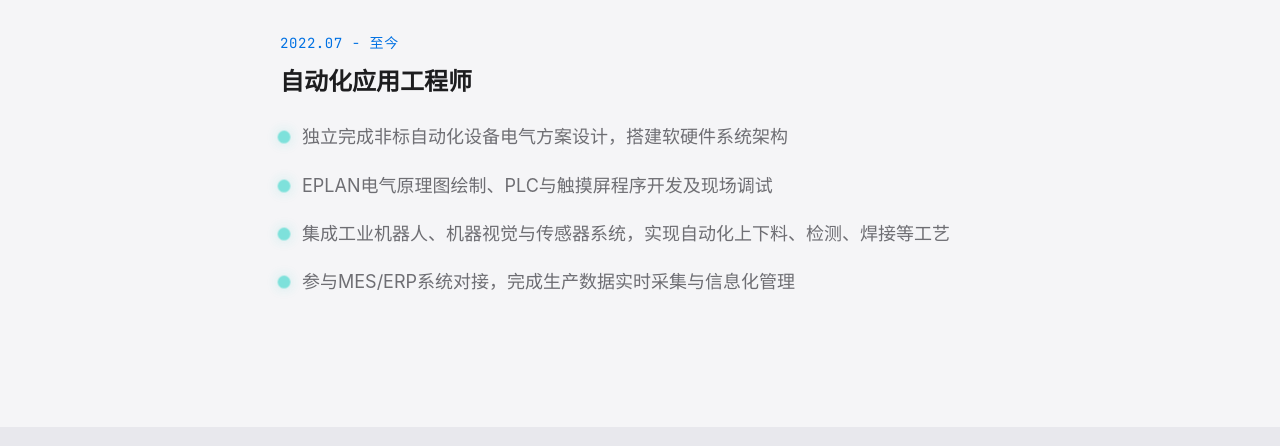
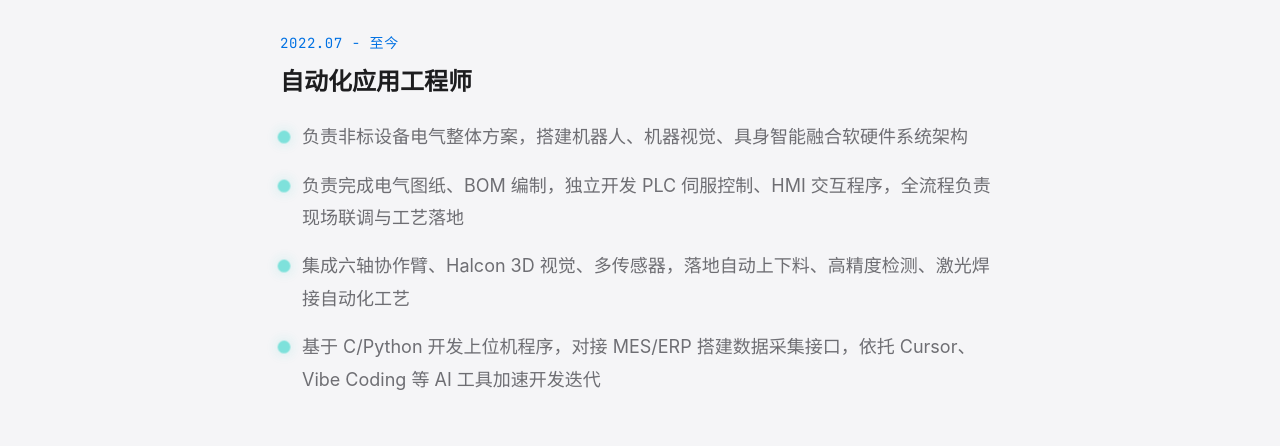
Before and after one commit to dw1998git/OWNER, a Vue app: page / in a window 1280 px wide. Shown: the part 1260-1706 px from the top of the page. Built offline with nearby package versions, Linux system fonts and the light colour scheme.

Commit message:
feat: update work experience descriptions

```diff
--- a/src/components/WorkSection.vue
+++ b/src/components/WorkSection.vue
@@ -25,10 +25,10 @@
 
 <script setup>
 const workItems = [
-  '独立完成非标自动化设备电气方案设计，搭建软硬件系统架构',
-  'EPLAN电气原理图绘制、PLC与触摸屏程序开发及现场调试',
-  '集成工业机器人、机器视觉与传感器系统，实现自动化上下料、检测、焊接等工艺',
-  '参与MES/ERP系统对接，完成生产数据实时采集与信息化管理'
+  '负责非标设备电气整体方案，搭建机器人、机器视觉、具身智能融合软硬件系统架构',
+  '负责完成电气图纸、BOM 编制，独立开发 PLC 伺服控制、HMI 交互程序，全流程负责现场联调与工艺落地',
+  '集成六轴协作臂、Halcon 3D 视觉、多传感器，落地自动上下料、高精度检测、激光焊接自动化工艺',
+  '基于 C/Python 开发上位机程序，对接 MES/ERP 搭建数据采集接口，依托 Cursor、Vibe Coding 等 AI 工具加速开发迭代'
 ]
 </script>
 
```
